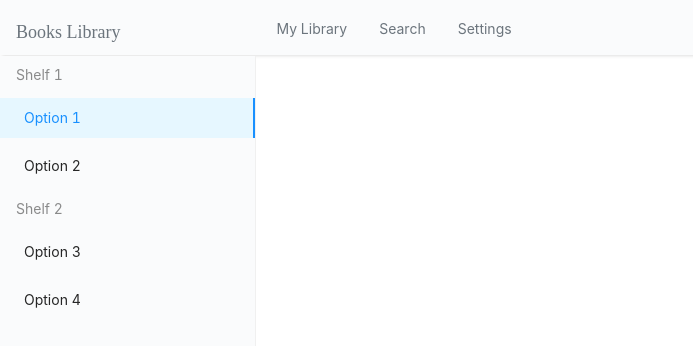
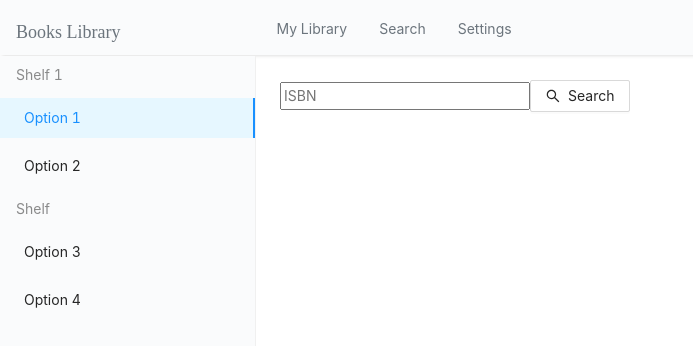
Before and after one commit to danialkhan4/book-library-app, a React (Create React App) app: page / in a window 1280 px wide. Shown: the top 346 px of the page, without its empty margins (0-693 px from the left). Built offline with nearby package versions, Linux system fonts and the light colour scheme.

Commit message:
updated search functionality

```diff
--- a/package.json
+++ b/package.json
@@ -9,7 +9,8 @@
     "antd": "^4.6.4",
     "react": "^16.13.1",
     "react-dom": "^16.13.1",
-    "react-scripts": "3.4.3"
+    "react-scripts": "3.4.3",
+    "superagent": "^6.1.0"
   },
   "scripts": {
     "start": "react-scripts start",
--- a/src/App.js
+++ b/src/App.js
@@ -1,15 +1,19 @@
 import React from 'react';
+import { Button, Layout } from 'antd';
 
 import Navbar from './components/Navbar';
 import Sidebar from './components/Sidebar';
+import BookSearch from './components/BookSearch';
 
 import './index.css';
+
 
 function App() {
 	return (
 		<div className="App">
-            <Navbar />
-            <Sidebar />
+			<Navbar />
+			<Sidebar />
+			<BookSearch />
 		</div>
 	);
 }
--- /dev/null
+++ b/src/components/Book.js
@@ -0,0 +1,13 @@
+import React, {useState} from 'react';
+import { Card } from 'antd';
+import '../css/booksearch.css';
+
+const { Meta } = Card;
+
+function Book(props) {
+	return (
+		<img className="book" alt="example" src={props.thumbnail} />
+	);
+}
+
+export default Book;
--- /dev/null
+++ b/src/components/BookSearch.js
@@ -0,0 +1,52 @@
+import React, {useState, useEffect} from 'react';
+
+import request from 'superagent';
+import { Input , Layout, Button } from 'antd';
+import { SearchOutlined } from '@ant-design/icons';
+
+import Book from './Book';
+import '../css/booksearch.css';
+
+function BookSearch() {
+    const [books, setBooks ] = useState([]);
+    const [searchInput, setSearchInput] = useState('');
+    const [loading, setLoading] = useState(false);
+
+
+    function handleSearch() {
+        fetch("https://www.googleapis.com/books/v1/volumes?q=javascript&key=AIzaSyBQ8NNPlrYPtbdEHDtynKgPVwy4wPOXFuk")
+            .then(response => response.json())
+            .then((res) => {
+                    setBooks(res.items);
+                    setLoading(true);
+            })
+            .catch(error => {
+                console.error('Error:', error);
+            })
+    }
+
+    /* function yo() {
+        if (loading) {
+            const items = books.map((item, i) => {
+                console.log(item.volumeInfo.title);
+                return <p>{item.volumeInfo.title}</p>;
+            })
+        }
+    } */
+
+	return (
+		<div className="bookSearch">
+            <input id="numInput" placeholder="ISBN" />
+            <Button onClick={handleSearch}icon={<SearchOutlined />} >Search</Button>
+            <div className="listing">
+            {
+                books.map((item, i) => {
+                    return <Book name={item.volumeInfo.title}thumbnail={item.volumeInfo.imageLinks.smallThumbnail}/>
+                })
+            }
+            </div>
+		</div>
+	);
+}
+
+export default BookSearch;
--- a/src/components/Sidebar.js
+++ b/src/components/Sidebar.js
@@ -25,7 +25,7 @@ function Sidebar() {
                     <Menu.Item key="2">Option 2</Menu.Item>
                 </Menu.ItemGroup>
 
-                <Menu.ItemGroup key="g2" title="Shelf 2">
+                <Menu.ItemGroup key="g2" title="Shelf">
                     <Menu.Item key="3">Option 3</Menu.Item>
                     <Menu.Item key="4">Option 4</Menu.Item>
                 </Menu.ItemGroup>
--- /dev/null
+++ b/src/css/booksearch.css
@@ -0,0 +1,25 @@
+.bookSearch {
+    position: absolute;
+    margin-left:280px;
+    margin-top:80px;
+    margin-right:25px;
+
+}
+
+
+
+#numInput {
+    width: 250px;
+}
+
+.listing {
+    display: flex;
+    justify-content: flex-start;
+    flex-wrap: wrap;
+    margin:10px;
+}
+
+.book {
+    margin-right:10px;
+    border: 1px solid;
+}
```
Also changed, not shown: 1 other file (tests, documents, lock files or other folders).
